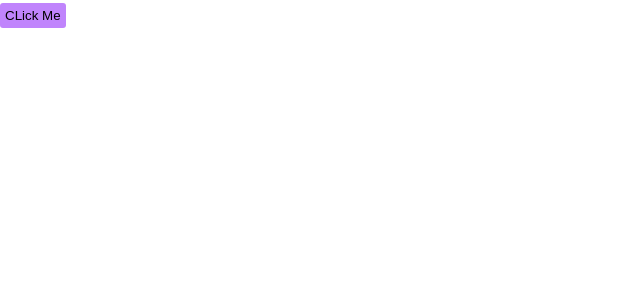
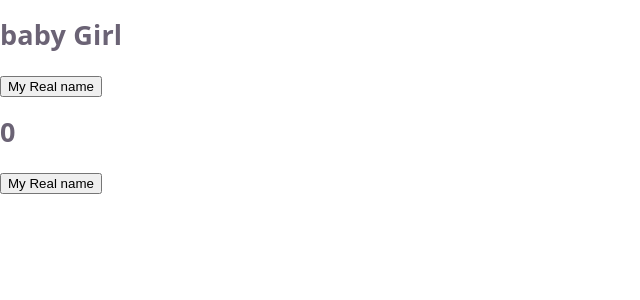
Before and after one commit to butterfly0204/first-react, a React (Vite) app in the folder my-react-app/: page / in a window 1280 px wide. Shown: the top 300 px of the page, without its empty margins (0-640 px from the left). Built offline with nearby package versions, Linux system fonts and the light colour scheme.

Commit message:
working with useStat

```diff
--- a/my-react-app/src/App.jsx
+++ b/my-react-app/src/App.jsx
@@ -56,13 +56,35 @@
 // }
 
 // export default App
-import Button from "./Button/Button.jsx"
+// import Button from "./Button/Button.jsx"
+// function App(){
+//   return(
+//    <>
+//    <Button/>
+//    </>
+//   )
+// }
+
+// export default App
+
+
+
+
+
+
+
+
+
+
+
+
+// React hook, Use state
+import MyComponent from "./MyComponent"
+
 function App(){
-  return(
-   <>
-   <Button/>
-   </>
-  )
+  return(<>
+  <MyComponent/>
+  </>)
 }
 
 export default App
--- a/my-react-app/src/Button/Button.jsx
+++ b/my-react-app/src/Button/Button.jsx
@@ -1,19 +1,17 @@
-import styles from './Button.module.css'
+// import styles from './Button.module.css'
 
-function Button(){
-    const handleClick = () =>{
-        console.log("ouch")
+// function Button(){
+//     const handleClick = () =>{
+//         console.log("ouch")
 
-    }
-    const handleClick2 = (name)=>{
-        console.log(`${name}, Stop clicking me`)
-    }
-    return(
-        <button className={styles.button} onClick={handleClick2("Favour")}>CLick Me</button>
+//     }
 
-    )
+//     return(
+//         <button className={styles.button} onClick={() => }>CLick Me</button>
 
-}
+//     )
+
+// }
 
 
-export default Button
+// export default Button
--- a/my-react-app/src/Button/Button.module.css
+++ b/my-react-app/src/Button/Button.module.css
@@ -1,7 +1,7 @@
-
+/*
  .button{
   background: #c084fc;
   border: none;
   padding: 5px;
   border-radius: 3px;
- }
+ } */
--- /dev/null
+++ b/my-react-app/src/MyComponent.jsx
@@ -0,0 +1,19 @@
+import {useState} from "react"
+
+
+function MyComponent(){
+    const [name, setName] = useState( "baby Girl")
+    const [Age, setAge] =useState(0)
+    return(
+    <>
+    <h2>{name}</h2>
+    <button onClick={() =>setName("Favour")}>My Real name</button>
+
+    <h2>{Age}</h2>
+    <button onClick={() =>setAge("23")}>My Real name</button>
+
+    </>
+    )
+}
+
+export default MyComponent
```
